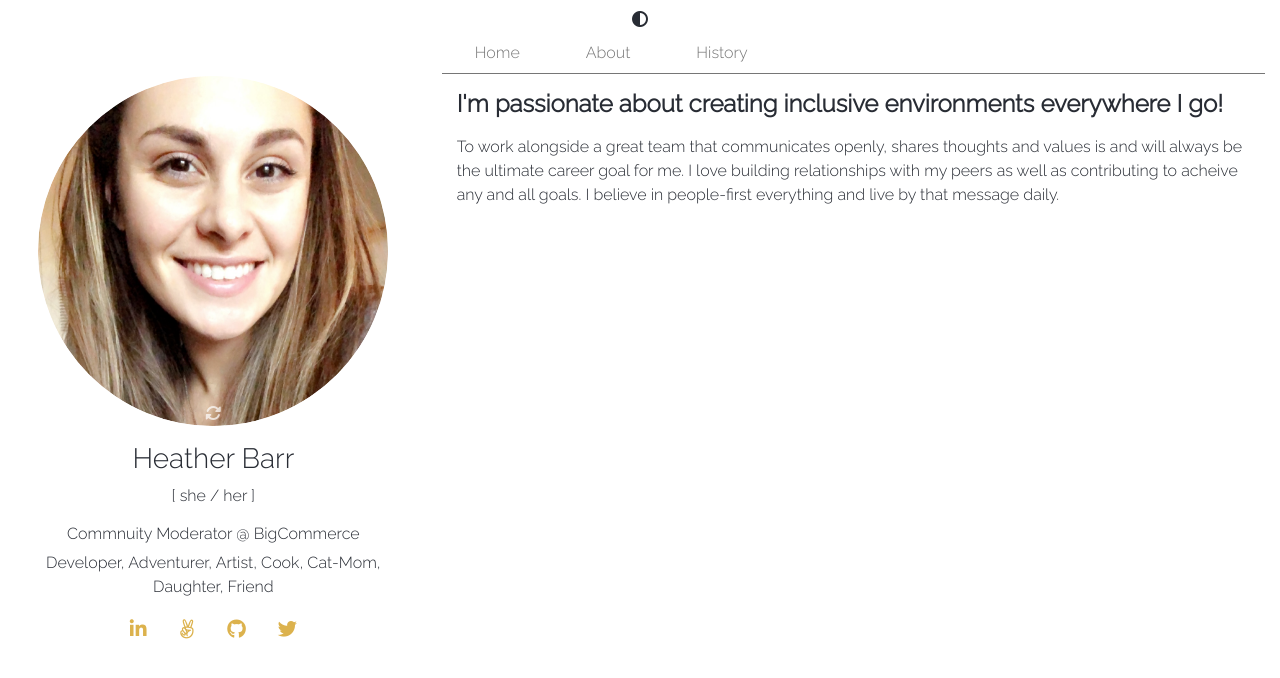
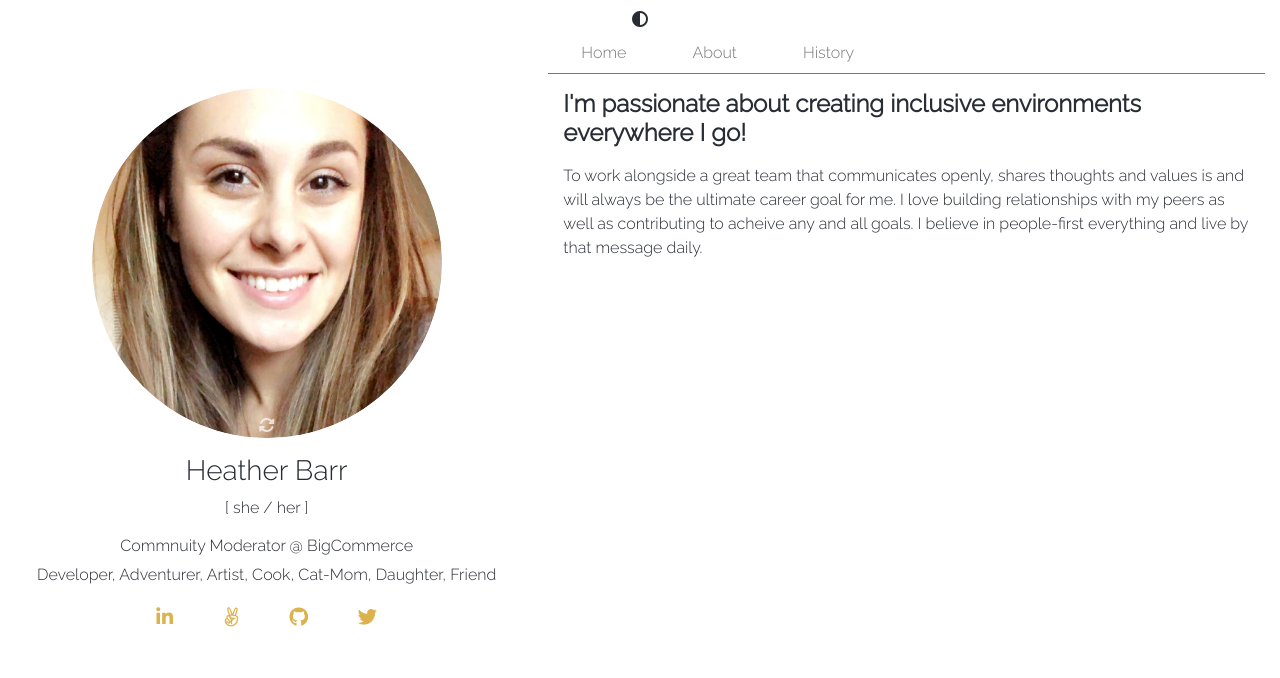
Before and after one commit to hnbarr/heatherbarr, a React (Create React App) app: page / in a window 1280 px wide. Shown: the top 678 px of the page. Built offline with nearby package versions, Linux system fonts and the light colour scheme.

Commit message:
update to responsive

```diff
--- a/src/App.js
+++ b/src/App.js
@@ -27,10 +27,10 @@ function App() {
                 <i className="fa fa-adjust" onClick={themeToggler}></i>
               </div>
             </div>
-              <div className="col-12 col-md-6 d-print-none col-xl-4 d-flex align-items-center" id="desktopContact">
+              <div className="col-12 col-md-6 d-print-none col-xl-5 d-flex align-items-center" id="desktopContact">
                 <Contact/>
               </div>
-              <div className="col-12 col-md-6 col-xl-8">
+              <div className="col-12 col-md-6 col-xl-7">
               <NavTabs />
                 <div id="activePane">
                   <Switch>
```
